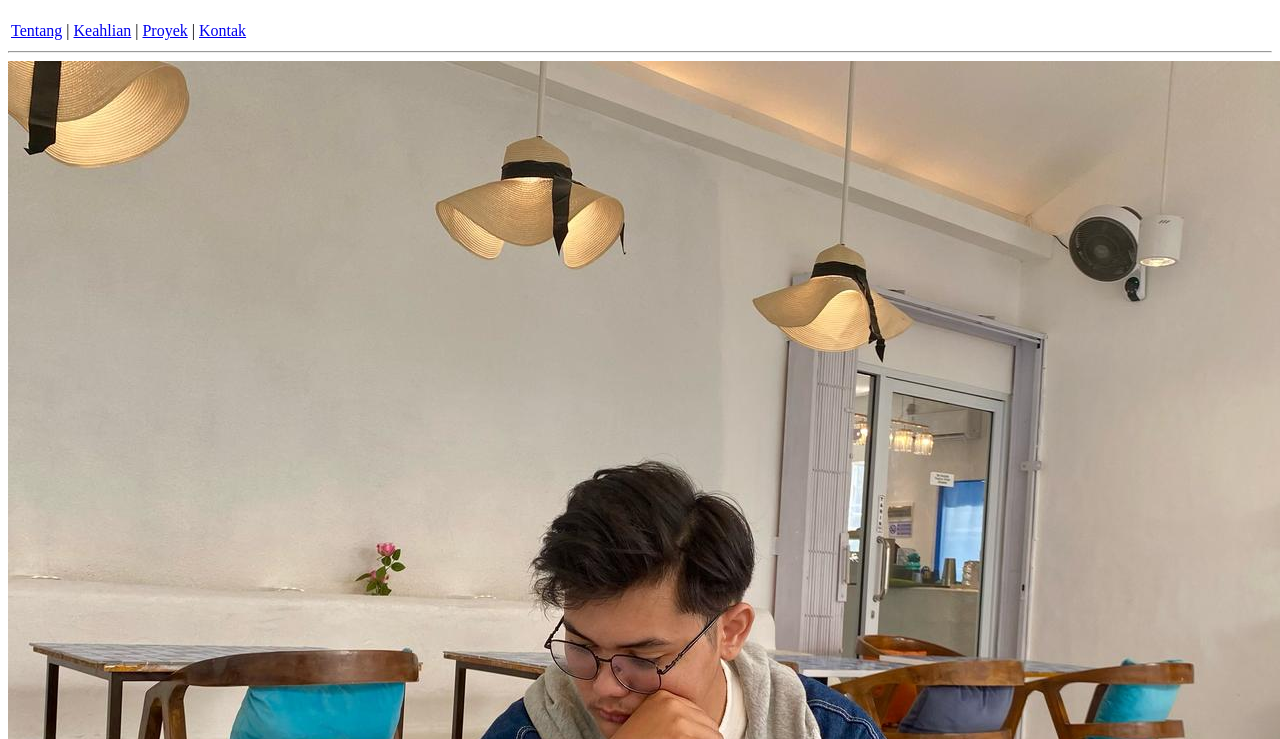
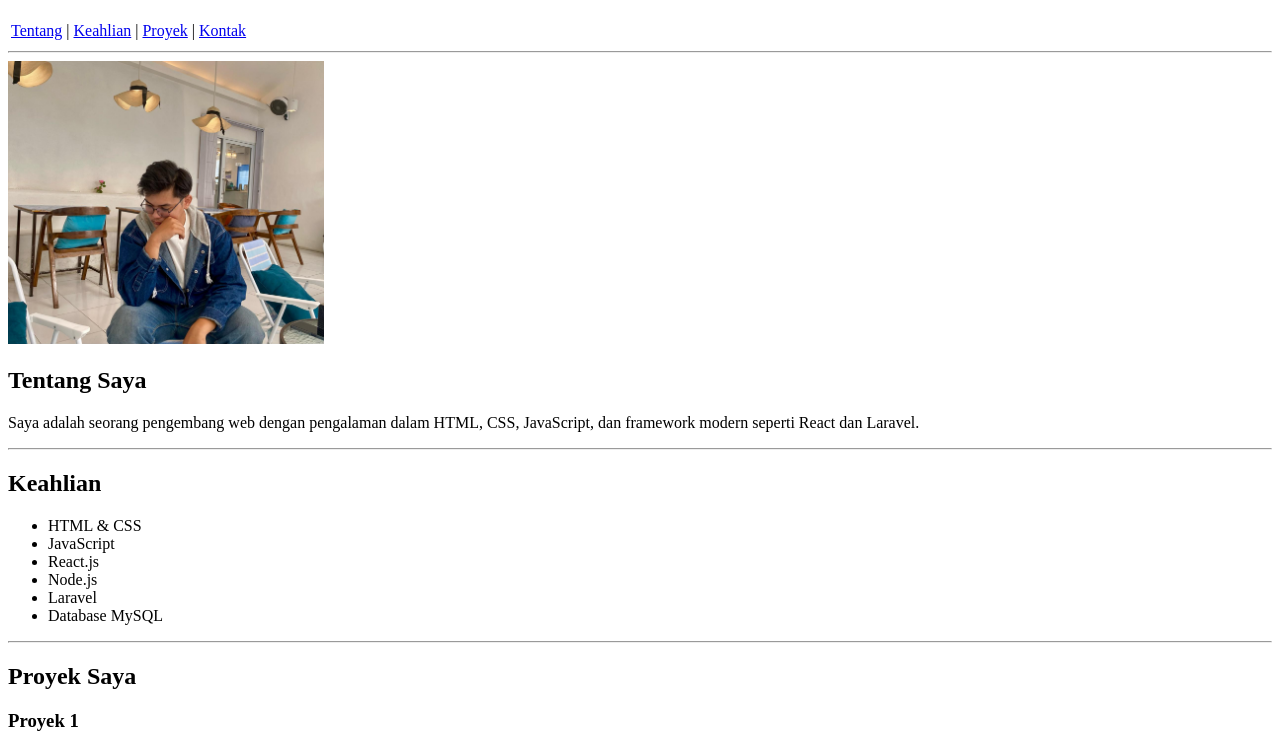
Before and after one commit to caaaaaaaallll/portofolio, a plain HTML site: page index.html in a window 1280 px wide. Shown: the part 61-800 px from the top of the page. Drawn offline with Linux system fonts and the light colour scheme.

Commit message:
index.html

```diff
--- a/index.html
+++ b/index.html
@@ -25,7 +25,7 @@
     <hr>
 
     <section id="about">
-        <img src="img/ical.jpg" alt="">
+        <img src="img/ical.jpg" width="25%" height="25%" alt="">
         <h2>Tentang Saya</h2>
         <p>Saya adalah seorang pengembang web dengan pengalaman dalam HTML, CSS, JavaScript, dan framework modern seperti React dan Laravel.</p>
     </section>
```
